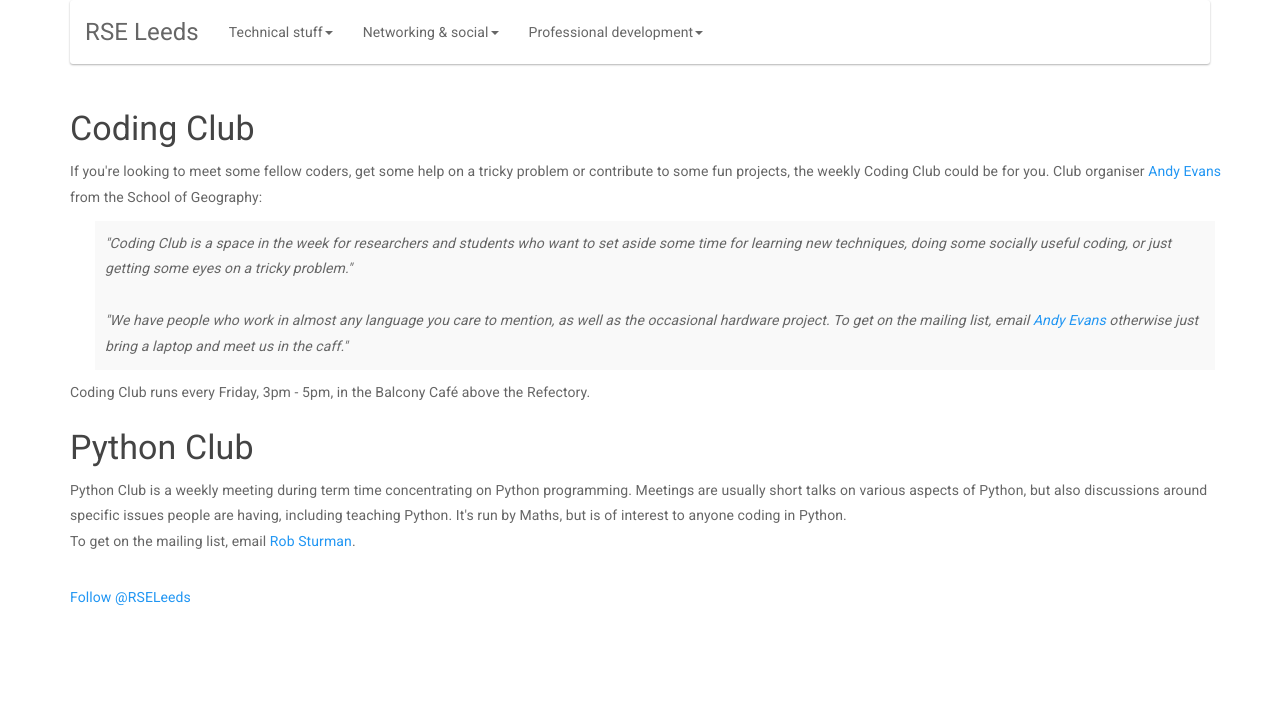
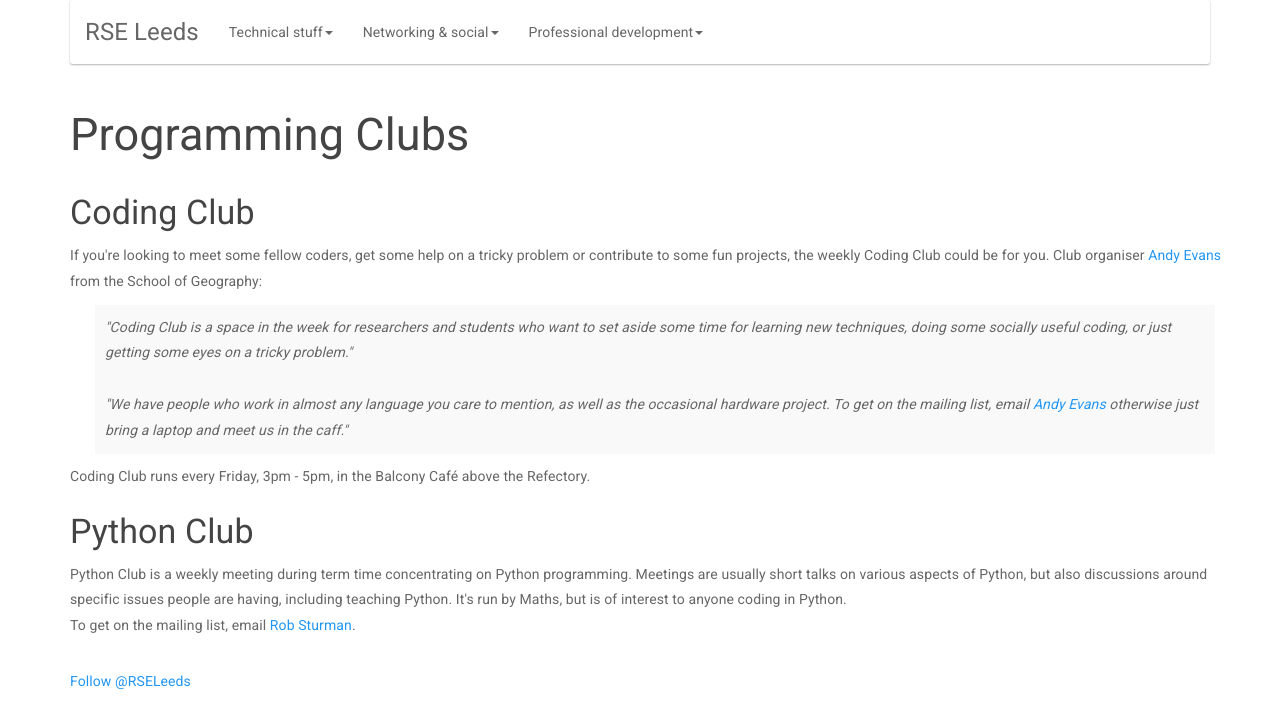
Before and after one commit to rseleeds/rseleeds.github.io, a Jekyll site: the page built from _posts/2017-01-23-coding-clubs.md, in a window 1280 px wide. Shown: the top 728 px of the page. Built offline with Jekyll 4.4.1, drawn with Linux system fonts in a browser that asks for light colours; nearby versions of some CDN libraries; comment, search, counter and statistics services are not loaded.

Commit message:
Added title

```diff
--- a/_posts/2017-01-23-coding-clubs.md
+++ b/_posts/2017-01-23-coding-clubs.md
@@ -7,6 +7,10 @@ author: Chris Empson
 subtitle: Join a programming club! Meet new people, learn new skills and build exciting projects.
 ---
 <div class="container">
+  <div class="row">
+  <h2>Programming Clubs</h2>
+  </div>
+
   <div class="row">
   <h3>Coding Club</h3>
   </div>
```
